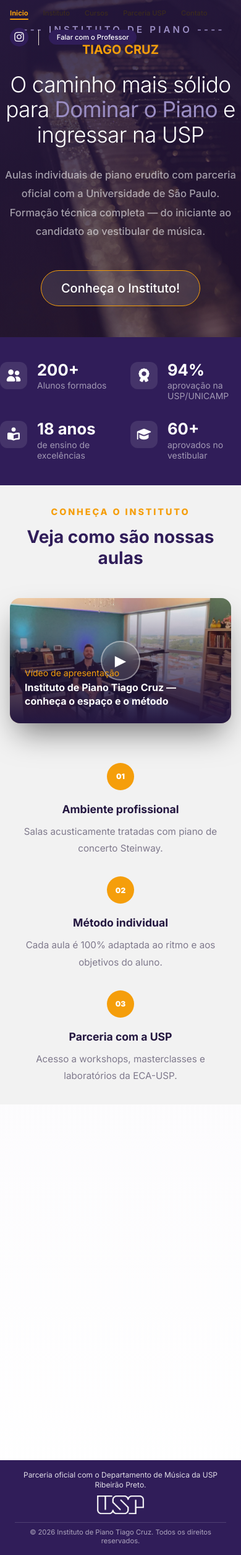
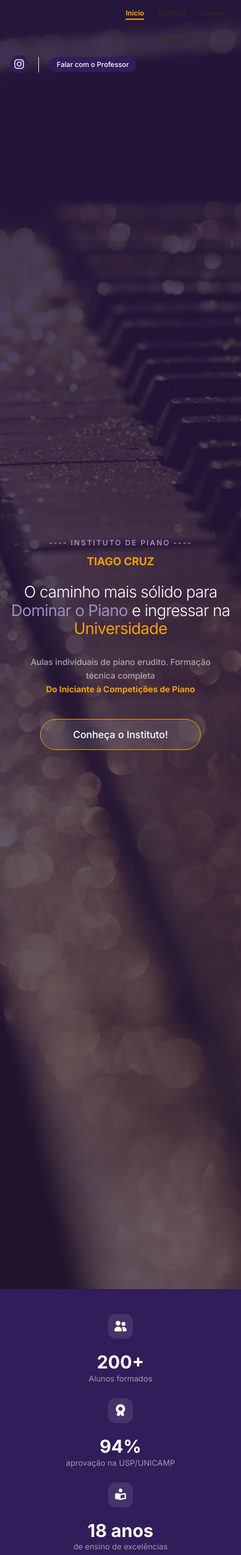
Before and after one commit to GR-Ricci/Site_Piano_Tiago_Cruz, a Django app: page / in a window 390 px wide. Shown: the part 91-2600 px from the top of the page at 62% size. Run offline with Django 5.2, Linux system fonts and the light colour scheme; some libraries are stand-ins or nearby versions; some web fonts are replaced.

Commit message:
att off usp

```diff
--- a/piano/static/piano/css/components/about/card_about_main.css
+++ b/piano/static/piano/css/components/about/card_about_main.css
@@ -40,7 +40,7 @@
     font-weight: 700;
     letter-spacing: 2px;
     color: #F59E0B;
-     display: block;
+    display: block;
     margin-bottom: 12px;
 }
 
@@ -51,6 +51,11 @@
     line-height: 1.1;
     font-weight: 700;
     margin-bottom: 24px;
+}
+
+.tag-about{
+    color: #F59E0B;
+    font-weight: 700;
 }
 
 .about-description p {
--- a/piano/static/piano/css/components/classes/card_classes_main.css
+++ b/piano/static/piano/css/components/classes/card_classes_main.css
@@ -25,7 +25,13 @@
 
 .main-class-title strong{
     color: var(--lavender);
-    font-weight: 500;
+    font-weight: 700;
+}
+
+.main-class-subtitle{
+    color: #F59E0B;
+        font-weight: 300;
+        font-size: 2rem;
 }
 
 .main-class-description {
--- a/piano/static/piano/css/components/index/card_index.css
+++ b/piano/static/piano/css/components/index/card_index.css
@@ -76,6 +76,16 @@
 .roxo{
     color: #9B8EC4;
     font-weight: 400;
+}
+
+.tag-universidade{
+    color: #F59E0B;
+    font-weight: 400;
+}
+
+.tag-subtitle{
+    color: #F59E0B;
+    font-weight: 700;
 }
 
 .Tiago {
@@ -159,3 +169,58 @@
     font-weight: bold;
     cursor: pointer;
 }
+
+/* Melhorias para mobile no Banner */
+@media (max-width: 768px) {
+    .BannerIndex {
+        padding: 1.5rem 1rem; /* reduz padding */
+        min-height: 80vh; /* evita que fique muito alto */
+    }
+
+    .BannerText h1 {
+        width: 100%;          /* tira a largura fixa */
+        max-width: 100%;      /* garante que não ultrapasse */
+        font-size: clamp(1.8rem, 6vw, 2.8rem); /* tamanho fluido */
+    }
+
+    .bannertextp {
+        font-size: 0.95rem;
+        line-height: 1.6;
+        padding: 0 0.5rem;
+        max-width: 100%;
+    }
+
+    .BannerButtons {
+        flex-direction: column;
+        align-items: center;
+        gap: 12px;
+        margin-top: 20px;
+    }
+
+    .BannerInst, .BannerZap {
+        width: 100%;
+        max-width: 260px;
+        justify-content: center;
+        padding: 14px 20px;
+        font-size: 1rem;
+    }
+
+    .instituto {
+        font-size: 0.75rem;
+        letter-spacing: 2px;
+    }
+
+    .Tiago {
+        font-size: 1.1rem;
+    }
+}
+
+/* Para telas muito pequenas (até 480px) */
+@media (max-width: 480px) {
+    .BannerText h1 {
+        font-size: 1.6rem;
+    }
+    .bannertextp {
+        font-size: 0.85rem;
+    }
+}
--- a/piano/static/piano/css/components/index/card_index_container_video.css
+++ b/piano/static/piano/css/components/index/card_index_container_video.css
@@ -141,3 +141,52 @@
         font-size: 1rem;
     }
 }
+
+@media (max-width: 768px) {
+    .ParteVideo {
+        padding: 1.5rem 1rem;
+    }
+
+    .ParteVideoCabecalho {
+        margin-bottom: 1.5rem;
+    }
+
+    .ParteVideoTitulo {
+        font-size: clamp(1.4rem, 4vw, 1.8rem);
+    }
+
+    .ParteVideoInfo {
+        padding: 1rem;
+    }
+
+    .ParteVideoPlayButton {
+        width: 3.5rem;
+        height: 3.5rem;
+        font-size: 1.5rem;
+    }
+
+    .ParteVideoVideoTitulo {
+        font-size: 0.95rem;
+    }
+
+    .ParteVideoSubtitulo {
+        font-size: 0.75rem;
+    }
+}
+
+/* Telas muito pequenas (ex: smartphones em pé) */
+@media (max-width: 480px) {
+    .ParteVideoPlayButton {
+        width: 3rem;
+        height: 3rem;
+        font-size: 1.2rem;
+    }
+
+    .ParteVideoVideoTitulo {
+        font-size: 0.85rem;
+    }
+
+    .ParteVideoThumbnail {
+        border-radius: 0.75rem;
+    }
+}
--- a/piano/static/piano/css/components/index/card_index_diferencial.css
+++ b/piano/static/piano/css/components/index/card_index_diferencial.css
@@ -63,3 +63,45 @@
         padding: 0 2rem;
     }
 }
+
+/* Mobile first: padrão já é 1 coluna (não precisa mexer) */
+
+/* Tablets: 2 colunas */
+@media (min-width: 640px) and (max-width: 1023px) {
+    .partediferenciaisgrid {
+        grid-template-columns: repeat(2, 1fr);
+        gap: 1.5rem;
+    }
+}
+
+/* Desktop: 3 colunas */
+@media (min-width: 1024px) {
+    .partediferenciaisgrid {
+        grid-template-columns: repeat(3, 1fr);
+        gap: 2rem;
+    }
+}
+
+/* Ajustes para mobile */
+@media (max-width: 640px) {
+    .partediferenciaisitem {
+        padding: 0 0.5rem;
+    }
+
+    .partediferenciaisitem h4 {
+        font-size: 1rem;
+    }
+
+    .partediferenciaisitem p {
+        font-size: 0.9rem;
+    }
+
+    .partediferenciaisnumero {
+        width: 2.5rem;
+        height: 2.5rem;
+    }
+
+    .partediferenciaisnumero span {
+        font-size: 0.7rem;
+    }
+}
--- a/piano/static/piano/css/components/index/card_index_info_bar.css
+++ b/piano/static/piano/css/components/index/card_index_info_bar.css
@@ -76,3 +76,38 @@
     margin-bottom: 0;
     color: rgba(255,255,255,0.55);
 }
+
+
+/* Estatísticas - Mobile */
+@media (max-width: 640px) {
+    .EstatisticasGrid {
+        grid-template-columns: 4fr; /* uma coluna */
+        gap: 1.5rem;
+        justify-items: center;
+    }
+
+    .EstatisticasBox {
+        flex-direction: column;      /* ícone em cima, texto embaixo */
+        align-items: center;
+        text-align: center;
+        width: 100%;
+        max-width: 200px;
+    }
+
+    .statsicon {
+        margin-bottom: 0.5rem;
+        width: 2.5rem;
+        height: 2.5rem;
+        font-size: 1.1rem;
+    }
+
+    .valor {
+        font-size: 1.8rem;
+    }
+
+    .etiqueta {
+        font-size: 0.8rem;
+    }
+}
+
+/* Entre 641px e 1023px já está com 2 colunas, que é ok */
--- a/piano/static/piano/css/layout/header.css
+++ b/piano/static/piano/css/layout/header.css
@@ -53,6 +53,7 @@
     flex-wrap: wrap;
     list-style: none;
     margin: 0;
+    margin-left: 11rem;
     padding: 0;
     justify-content: center;
 }
--- a/piano/templates/piano/partials/base/head.html
+++ b/piano/templates/piano/partials/base/head.html
@@ -59,3 +59,6 @@
 <link rel="stylesheet" href="{% static 'piano/css/components/usp/card_usp_cta.css' %}" >
 <link rel="stylesheet" href="{% static 'piano/css/components/usp/card_usp_methodology.css' %}" >
 <link rel="stylesheet" href="{% static 'piano/css/components/usp/card_usp_responsive.css' %}" >
+
+
+<meta name="viewport" content="width=device-width, initial-scale=1.0">
--- a/piano/templates/piano/partials/components/container_index.html
+++ b/piano/templates/piano/partials/components/container_index.html
@@ -2,16 +2,18 @@
 
 <section class="BannerIndex">
     <div class="Bannerimage">
-        <img class="imagemdefundo" src="{% static 'piano/images/classes/main/piano.jpeg' %}" alt="pianofundo">
+        <img class="imagemdefundo" src="{% static 'piano/images/index/piano.jpeg' %}" alt="pianofundo">
         <div class="imageoverlay"></div>
     </div>
     <div class="Banner">
         <div class="BannerText">
             <span class="instituto">---- Instituto De Piano ----</span>
             <p class="Tiago">TIAGO CRUZ</p>
-            <h1>O caminho mais sólido para <span class="roxo">Dominar o Piano</span> e ingressar na USP</h1>
+            <h1>O caminho mais sólido para <span class="roxo">Dominar o Piano</span> e ingressar na
+                <span class="tag-universidade">Universidade</span></h1>
             <div class="bannertextp">
-                <p>Aulas individuais de piano erudito com parceria oficial com a Universidade de São Paulo. Formação técnica completa — do iniciante ao candidato ao vestibular de música.</p>
+                <p>Aulas individuais de piano erudito. Formação técnica completa</p>
+                    <p> <span class="tag-subtitle"> Do Iniciante à Competições de Piano </span> </p>
             </div>
             <div class="BannerButtons">
                 <a href="/about/" class="BannerInst">
@@ -106,7 +108,7 @@
                         <span>01</span>
                     </div>
                     <h4>Ambiente profissional</h4>
-                    <p>Salas acusticamente tratadas com piano de concerto Steinway.</p>
+                    <p>Salas acusticamente tratadas com piano de concerto Fritz Dobbert.</p>
                 </div>
                 <div class="partediferenciaisitem">
                     <div class="partediferenciaisnumero">
@@ -119,8 +121,8 @@
                     <div class="partediferenciaisnumero">
                         <span>03</span>
                     </div>
-                    <h4>Parceria com a USP</h4>
-                    <p>Acesso a workshops, masterclasses e laboratórios da ECA-USP.</p>
+                    <h4>Preparação para Vestibulares</h4>
+                    <p>Estudo aprofundado, garantindo segurança, musicalidade e precisão técnica para a banca</p>
                 </div>
             </div>
         </div>
--- a/piano/templates/piano/partials/layout/footer.html
+++ b/piano/templates/piano/partials/layout/footer.html
@@ -4,11 +4,7 @@
     <div class="footer-container">
         <div class="footer-content">
 
-            <p class="footer-text">
-                Parceria oficial com o Departamento de Música da USP Ribeirão Preto.<br>
-            </p>
-            <img src="{% static 'piano/images/layout/footer/logo_usp.png' %}"
-                 alt="USP Ribeirão Preto" class="footer-logo">
+
            </div>
         <div class="footer-bottom">
             <p>© 2026 Instituto de Piano Tiago Cruz. Todos os direitos reservados.</p>
--- a/piano/templates/piano/partials/layout/header.html
+++ b/piano/templates/piano/partials/layout/header.html
@@ -14,7 +14,7 @@
         <li><a href="/" class="{% if request.path == '/' %}active{% endif %}">Inicio</a></li>
         <li><a href="/about/" class="{% if request.path == '/about/' %}active{% endif %}">Instituto</a></li>
         <li><a href="/classes/" class="{% if request.path == '/classes/' %}active{% endif %}">Cursos</a></li>
-        <li><a href="/usp/" class="{% if request.path == '/usp/' %}active{% endif %}">Parceria USP</a></li>
+        <!-- <li><a href="/usp/" class="{% if request.path == '/usp/' %}active{% endif %}">Parceria USP</a></li> -->
         <li><a href="/contact/" class="{% if request.path == '/contact/' %}active{% endif %}">Contato</a></li>
     </ul>
 
--- a/piano/urls.py
+++ b/piano/urls.py
@@ -8,6 +8,6 @@ urlpatterns = [
     path('about/', views.about, name='about'),
     path('contact/', views.contact, name='contact'),
     path('classes/', views.classes, name='classes'),
-    path('usp/', views.usp, name='usp'),
+    #path('usp/', views.usp, name='usp'),
     path('video-instituto/', views.stream_video, name='video_instituto'),
 ]
--- a/piano/views.py
+++ b/piano/views.py
@@ -18,7 +18,7 @@ def contact(request):
 def classes(request):
     return render(request, 'piano/pages/classes.html')
 
-def usp(request):
+#def usp(request):
     return render(request, 'piano/pages/usp.html')
 
 
```
Also changed, not shown: piano/templates/piano/pages/usp.html (+6 -2 lines), piano/templates/piano/partials/components/container_about.html (+6 -7 lines), piano/templates/piano/partials/components/container_classes.html (+7 -7 lines), piano/static/piano/images/classes/main/piano.png (added), piano/static/piano/images/classes/main/piano2.png (added), piano/static/piano/images/classes/main/salaopiano.jpg (deleted), piano/static/piano/images/index/piano.jpeg (renamed from piano/static/piano/images/classes/main/piano.jpeg).
